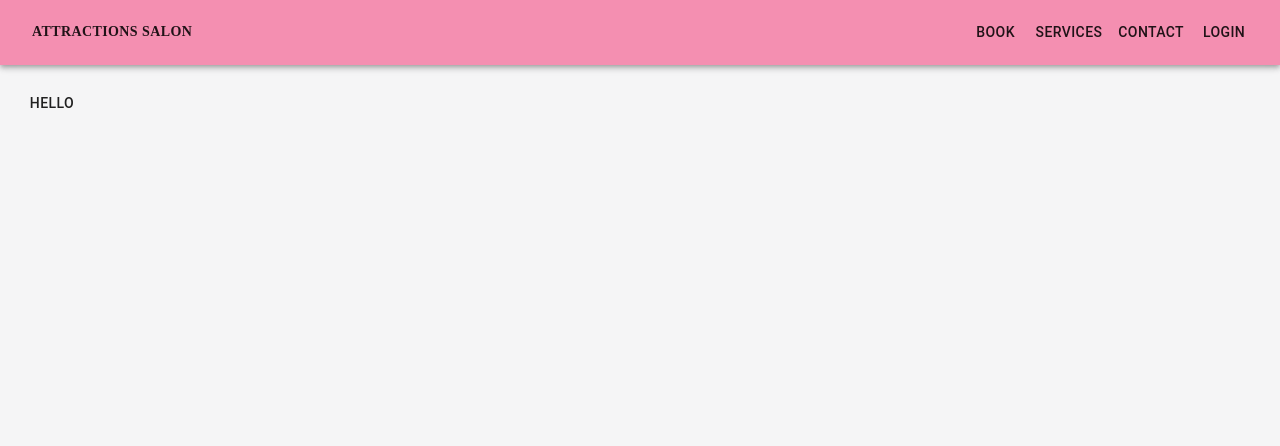
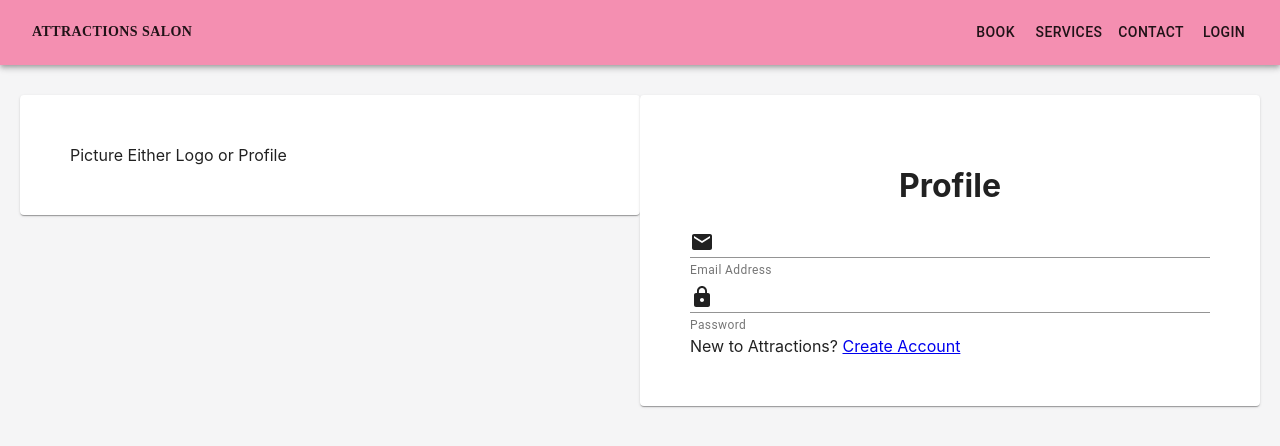
Before and after one commit to LaurenNewman1/Attractions-Salon-Web-App, a React (Create React App) app in the folder client/: page /Profile in a window 1280 px wide. Shown: the top 446 px of the page. Built offline with nearby package versions, Linux system fonts and the light colour scheme.

Commit message:
Icons are in

```diff
--- a/client/src/components/Login.jsx
+++ b/client/src/components/Login.jsx
@@ -2,7 +2,8 @@ import React from 'react';
 import {
   Button, TextField,
 } from '@material-ui/core';
-import { Call } from '@material-ui/icons';
+import InputAdornment from '@material-ui/core/InputAdornment';
+import { Email, Lock } from '@material-ui/icons';
 import { Link, useHistory } from 'react-router-dom';
 
 const changePage = (history) => {
@@ -15,10 +16,36 @@ const Login = (props) => {
     <>
       <h1 style={{ textAlign: 'center' }}>Login</h1>
       <div>
-        <TextField fullWidth type helperText="Email Address" />
-        <TextField fullWidth type helperText="Password" />
-        <Call />
-        <Button variant="contained" color="primary" onClick={() => changePage(history)}>
+        <TextField
+          fullWidth
+          type
+          helperText="Email Address"
+          InputProps={{
+            startAdornment: (
+              <InputAdornment position="start">
+                <Email />
+              </InputAdornment>
+            ),
+          }}
+        />
+        <TextField
+          fullWidth
+          type
+          helperText="Password"
+          InputProps={{
+            startAdornment: (
+              <InputAdornment position="start">
+                <Lock />
+              </InputAdornment>
+            ),
+          }}
+        />
+        <Button
+          variant="contained"
+          color="primary"
+          style={{ justifyContent: 'center' }}
+          onClick={() => changePage(history)}
+        >
           Login
         </Button>
         <br />
--- a/client/src/components/SignUp.jsx
+++ b/client/src/components/SignUp.jsx
@@ -2,8 +2,9 @@ import React from 'react';
 import {
   Button, TextField,
 } from '@material-ui/core';
-import { Call } from '@material-ui/icons';
-import { Link, useHistory } from 'react-router-dom';
+import InputAdornment from '@material-ui/core/InputAdornment';
+import { Email, Person, Phone, Lock } from '@material-ui/icons';
+import { useHistory } from 'react-router-dom';
 
 const changePage = (history) => {
   history.push('/Profile');
@@ -16,9 +17,54 @@ const SignUp = (props) => {
     <>
       <h1 style={{ textAlign: 'center' }}>SignUp</h1>
       <div>
-        <TextField fullWidth type helperText="Email Address" />
-        <TextField fullWidth type helperText="Password" />
-        <Call />
+        <TextField
+          fullWidth
+          type
+          helperText="Full Name"
+          InputProps={{
+            startAdornment: (
+              <InputAdornment position="start">
+                <Person />
+              </InputAdornment>
+            ),
+          }}
+        />
+        <TextField
+          fullWidth
+          type
+          helperText="Email Address"
+          InputProps={{
+            startAdornment: (
+              <InputAdornment position="start">
+                <Email />
+              </InputAdornment>
+            ),
+          }}
+        />
+        <TextField
+          fullWidth
+          type
+          helperText="Phone Number"
+          InputProps={{
+            startAdornment: (
+              <InputAdornment position="start">
+                <Phone />
+              </InputAdornment>
+            ),
+          }}
+        />
+        <TextField
+          fullWidth
+          type
+          helperText="Password"
+          InputProps={{
+            startAdornment: (
+              <InputAdornment position="start">
+                <Lock />
+              </InputAdornment>
+            ),
+          }}
+        />
         <Button variant="contained" color="primary" onClick={() => changePage(history)}>
           Create Account
         </Button>
--- a/client/src/layouts/Login.jsx
+++ b/client/src/layouts/Login.jsx
@@ -1,4 +1,3 @@
-// import { Button } from '@material-ui/core';
 import { Grid, Paper } from '@material-ui/core';
 import React from 'react';
 import { useLocation } from 'react-router-dom';
--- a/client/src/layouts/Profile.jsx
+++ b/client/src/layouts/Profile.jsx
@@ -1,13 +1,60 @@
 import React from 'react';
-import { Button } from '@material-ui/core';
+import { TextField, Grid, Paper } from '@material-ui/core';
+import InputAdornment from '@material-ui/core/InputAdornment';
+import { Email, Lock } from '@material-ui/icons';
+import { Link } from 'react-router-dom';
 import Page from '../components/Page';
 
+const style = {
+  Paper: { padding: 50, marginTop: 10, marginBottom: 10 },
+};
+
 const Profile = (props) => (
-  <Page>
-    <div>
-      <Button>Hello</Button>
-    </div>
-  </Page>
+  <>
+    <Page>
+      <Grid container>
+        <Grid item xs={12} md={6}>
+          <Paper style={style.Paper}>Picture Either Logo or Profile</Paper>
+        </Grid>
+        <Grid item xs={12} md={6}>
+          <Paper style={style.Paper}>
+            <h1 style={{ textAlign: 'center' }}>Profile</h1>
+            <div>
+              <TextField
+                fullWidth
+                type
+                helperText="Email Address"
+                InputProps={{
+                  startAdornment: (
+                    <InputAdornment position="start">
+                      <Email />
+                    </InputAdornment>
+                  ),
+                }}
+              />
+              <TextField
+                fullWidth
+                type
+                helperText="Password"
+                InputProps={{
+                  startAdornment: (
+                    <InputAdornment position="start">
+                      <Lock />
+                    </InputAdornment>
+                  ),
+                }}
+              />
+              <br />
+              New to Attractions?
+              {' '}
+              <Link to="/SignUp">Create Account</Link>
+            </div>
+          </Paper>
+        </Grid>
+      </Grid>
+    </Page>
+  </>
 );
 
+
 export default Profile;
```
